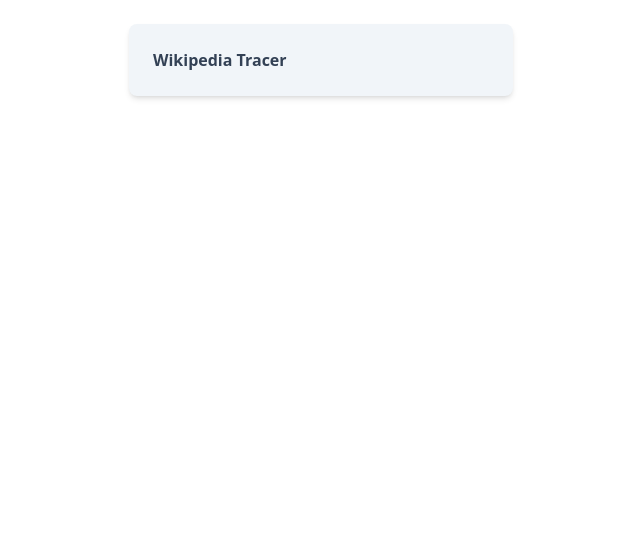
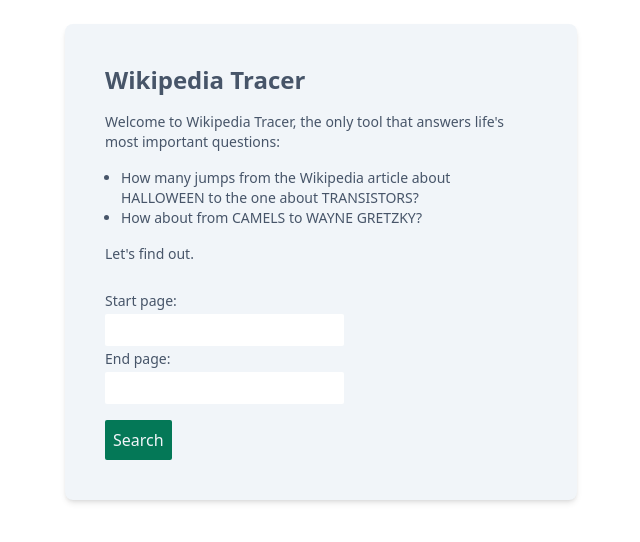
Before and after one commit to rradonic/wiki-tracer-ts, a Next.js app: page / in a window 1280 px wide. Shown: the top 542 px of the page, without its empty margins (319-959 px from the left). Built offline with nearby package versions, Linux system fonts and the light colour scheme.

Commit message:
Create basic UI and dummy API endpoint

```diff
--- /dev/null
+++ b/src/pages/api/search.ts
@@ -0,0 +1,9 @@
+import type { NextApiRequest, NextApiResponse } from "next";
+
+type ResponseData = {
+  result: Array<string>;
+};
+
+export default function handler(req: NextApiRequest, res: NextApiResponse<ResponseData>) {
+  res.status(200).json({ result: ["test1", "test2"] });
+}
--- a/src/pages/index.tsx
+++ b/src/pages/index.tsx
@@ -1,7 +1,68 @@
+import { FormEvent } from "react";
+
+async function onSubmit(evt: FormEvent<HTMLFormElement>) {
+  evt.preventDefault();
+
+  const response = await fetch("/api/search");
+
+  if (!response.ok) {
+    throw new Error(`Response status: ${response.status}`);
+  }
+
+  const json = await response.json();
+  console.log(json);
+}
+
 export default function Index() {
   return (
-    <div className="font-bold bg-slate-100 max-w-sm mx-auto p-6 rounded-lg shadow-md mt-6">
-      <h1 className="text-slate-700">Wikipedia Tracer</h1>
+    <div
+      className={
+        "grid gap-2 grid-cols-2 text-slate-600 bg-slate-100 max-w-lg mx-auto p-10 rounded-lg " +
+        "shadow-md mt-6"
+      }
+    >
+      <div className="col-span-2">
+        <h1 className="text-2xl mb-4 font-bold">Wikipedia Tracer</h1>
+
+        <div className="text-sm">
+          <p className="mb-4">
+            Welcome to Wikipedia Tracer, the only tool that answers life's most important questions:
+          </p>
+
+          <ul className="list-disc ml-4 mb-4">
+            <li>
+              How many jumps from the Wikipedia article about HALLOWEEN to the one about
+              TRANSISTORS?
+            </li>
+            <li>How about from CAMELS to WAYNE GRETZKY?</li>
+          </ul>
+
+          <p className="mb-4">Let's find out.</p>
+        </div>
+      </div>
+
+      <form onSubmit={onSubmit}>
+        <div>
+          <label htmlFor="start-page" className="mr-4 text-sm">
+            Start page:
+          </label>
+          <input type="text" id="start-page" className="mt-0.5 p-1 rounded-sm"></input>
+        </div>
+
+        <div>
+          <label htmlFor="end-page" className="mr-4 text-sm">
+            End page:
+          </label>
+          <input type="text" id="end-page" className="mt-0.5 p-1 rounded-sm"></input>
+        </div>
+
+        <button
+          type="submit"
+          className="max-w-24 mt-4 p-2 rounded-sm bg-emerald-700 text-slate-100"
+        >
+          Search
+        </button>
+      </form>
     </div>
   );
 }
```
